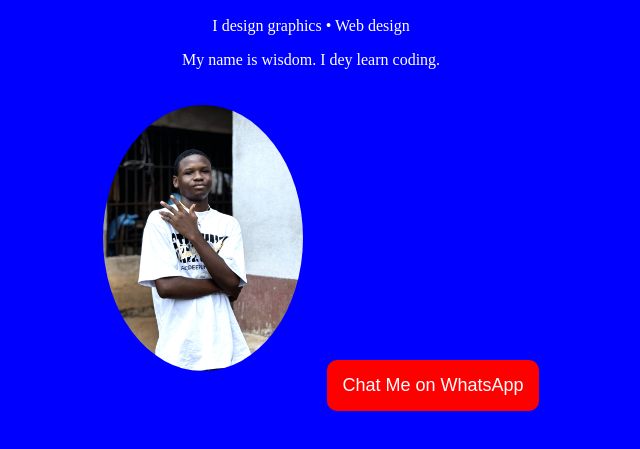
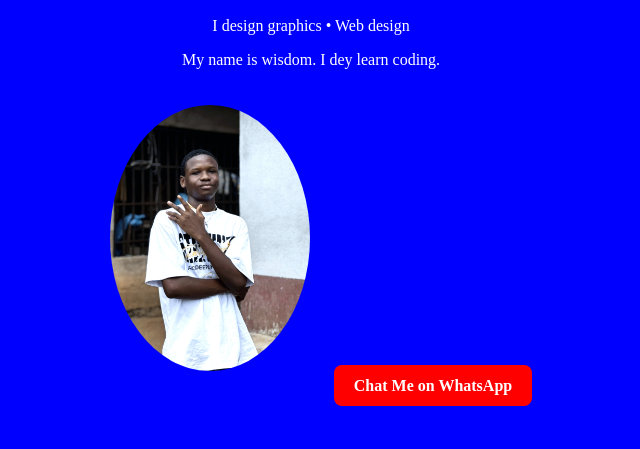
Before and after one commit to wisdom-a11y/Wisdom-site, a plain HTML site: page index.html in a window 1280 px wide. Shown: the part 111-560 px from the top of the page, without its empty margins (329-969 px from the left). Drawn offline with Linux system fonts and the light colour scheme.

Commit message:
Replace button with link for WhatsApp chat

```diff
--- a/index.html
+++ b/index.html
@@ -9,6 +9,8 @@
 <p>I design graphics • Web design</p>
 <p>My name is wisdom. I dey learn coding.</p>
 <img src="me.jpg" style="width: 200px; border-radius: 50%; margin: 20px;">
-<button style="background-color: red; color: white; padding: 15px; border: none; border-radius: 10px; font-size: 18px;" onclick="window.location.href='https://wa.me/2349031649468'">Chat Me on WhatsApp</button>
+<a href="https://wa.me/2349031649468?text=Hello%20Wisdom%2C%20I%20saw%20your%20website" target="_blank" style="background-color: red; color: white; padding: 12px 20px; border-radius: 8px; text-decoration: none; font-weight: bold;">
+  Chat Me on WhatsApp
+</a>
 </body>
 </html>
```
